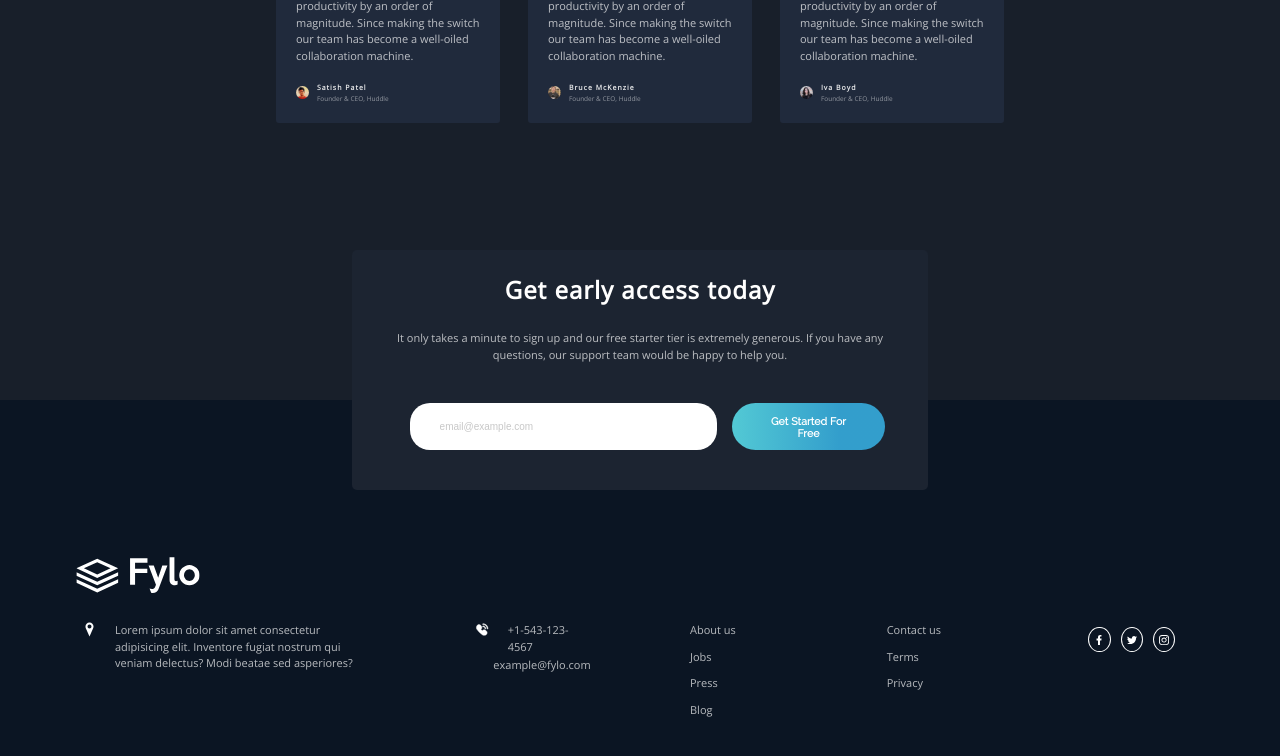
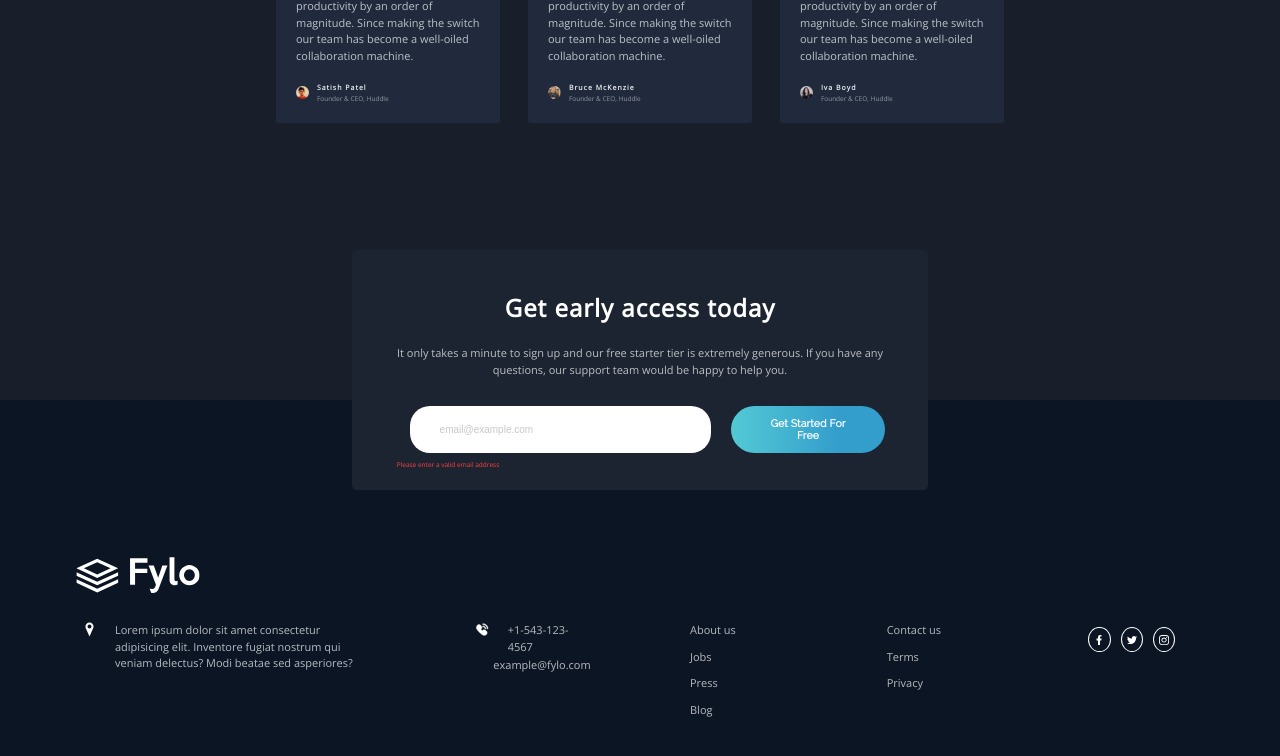
Before and after one commit to VincenzoParrinelli/Fylo-dark-theme-landing-page, a React (Vite) app: page / in a window 1280 px wide. Both pictures are taken after a click on the button "Get Started For Free". Shown: the part 2080-2836 px from the top of the page. Built offline with nearby package versions, Linux system fonts and the light colour scheme.

Commit message:
feat(EarlyAccessForm): error message for email input

```diff
--- a/src/Components/EarlyAccessForm.tsx
+++ b/src/Components/EarlyAccessForm.tsx
@@ -1,4 +1,29 @@
+import { useState, useRef, useEffect } from "react"
+
 export default function EarlyAccessForm() {
+
+    const [isInvalid, setIsInvalid] = useState(false)
+
+    const emailInputRef = useRef() as React.MutableRefObject<HTMLInputElement>
+    const errorMessageRef = useRef() as React.MutableRefObject<HTMLParagraphElement>
+
+    // Upon isInvalid changes, set opacity respectively, in order to get the error element to appear
+    useEffect(() => {
+
+        if (isInvalid) errorMessageRef.current.style.opacity = "1"
+        else errorMessageRef.current.style.opacity = "0"
+
+    }, [isInvalid])
+
+    const handleForm = (e: React.MouseEvent<HTMLButtonElement, MouseEvent>) => {
+        e.preventDefault()
+
+        // Check if emailInput is empty or has a type mismatch.
+        // If one of these 2 conditions is true set isInvalid flag to true else set it to false
+        if (!emailInputRef.current.value || emailInputRef.current.validity.typeMismatch) setIsInvalid(true)
+        else setIsInvalid(false)
+    }
+
     return (
         <div className="early-access-form">
 
@@ -12,13 +37,25 @@ export default function EarlyAccessForm() {
                 </p>
 
                 <div className="early-access-form__email-container">
-                    <input type="email" className="early-access-form__email-input" placeholder="email@example.com" />
+                    <input
+                        ref={emailInputRef}
+                        type="email"
+                        className="early-access-form__email-input"
+                        placeholder="email@example.com"
+                    />
 
-                    <button className="btn btn--secondary">Get Started For Free</button>
+                    <button
+                        className="btn btn--secondary"
+                        onClick={e => handleForm(e)}
+                    >
+                        Get Started For Free
+                    </button>
                 </div>
 
             </div>
 
+            <p ref={errorMessageRef} className="paragraph-tertiary paragraph-tertiary--error-paragraph">Please enter a valid email address</p>
+
         </div>
     )
 }
--- a/src/scss/base/_typography.scss
+++ b/src/scss/base/_typography.scss
@@ -15,7 +15,7 @@
     &--medium {
         font-size: 2.4rem;
         margin-top: 0;
-        margin-bottom: 0;
+        margin-bottom: 1rem;
         line-height: 0;
     }
 
@@ -84,4 +84,11 @@
             opacity: 1;
         }
     }
+
+    &--error-paragraph {
+        color: $color-light-red;
+        opacity: 1;
+        transform: translateX(-19.2rem) translateY(-2rem);
+        opacity: 0;
+    }
 }
--- a/src/scss/components/_early-access-form.scss
+++ b/src/scss/components/_early-access-form.scss
@@ -6,32 +6,39 @@
     bottom: -177rem;
     border-radius: .5rem;
     font-family: "OpenSans";
+    display: flex;
+    flex-direction: column;
+    justify-content: center;
+    align-items: center;
 
     &__container {
         display: flex;
         flex-direction: column;
         align-items: center;
         justify-content: space-evenly;
-        width: 100%;
+        width: 80%;
         height: 100%;
+
+        margin-top: 3rem;
     }
 
     &__email-container {
         display: flex;
-        width: 80%;
+        width: 100%;
     }
 
     &__email-input {
         border-radius: 2rem;
-        width: 70%;
+        width: 68%;
+        height: 100%;
         border: none;
         outline: none;
-        padding: 1rem 3rem;
+        padding: 1.3rem 3rem;
+        margin-right: .5rem;
         font-size: 1rem;
 
         &::placeholder {
             opacity: 0.4;
         }
     }
-
 }
```
